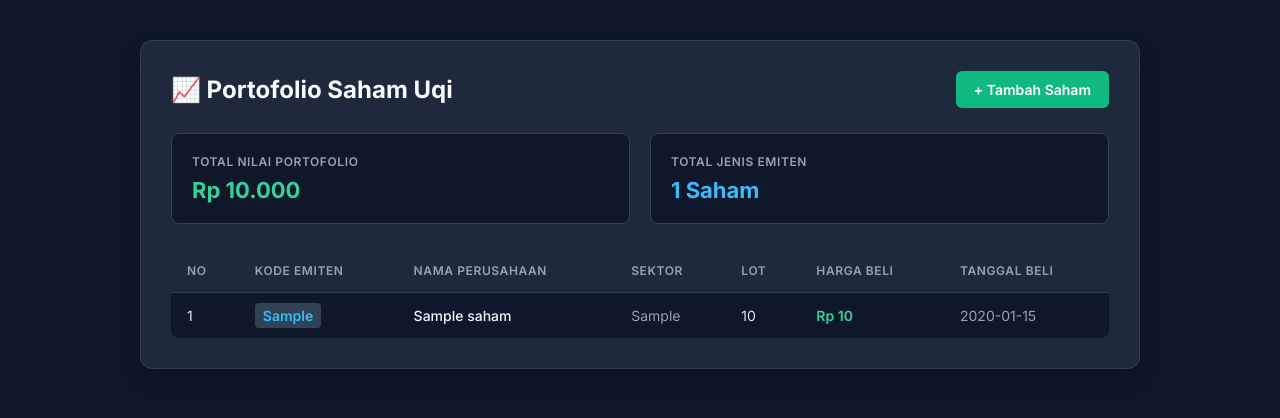
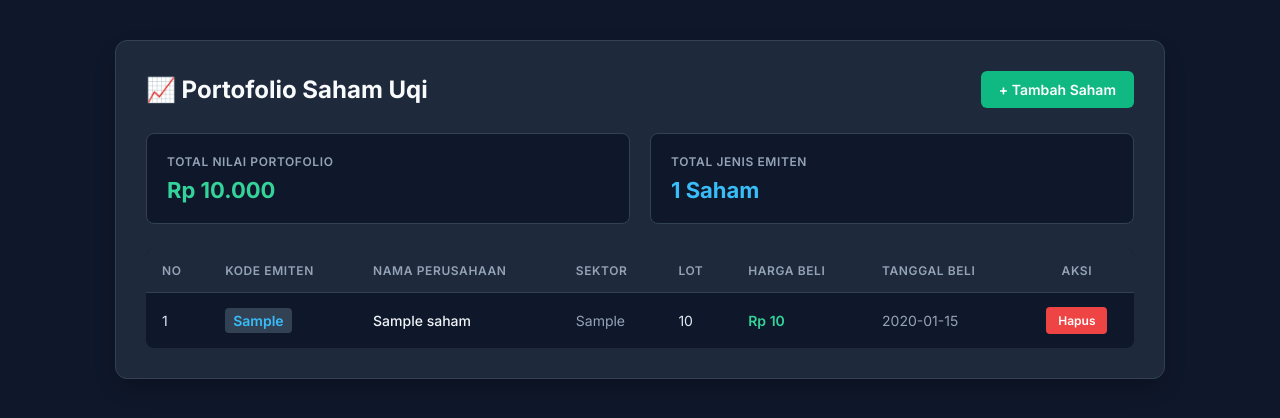
Before and after one commit to syauqi432/laravel-dari-nol-uqi, a Laravel app: page /saham in a window 1280 px wide. Shown: the top 418 px of the page. Run offline with Laravel 12, Linux system fonts and the light colour scheme; tables that the repository leaves empty hold one stand-in row (values such as "Sample post").

Commit message:
Selesai menambahkan fitur Hapus (Delete) dan Kotak Ringkasan Portofolio Saham

```diff
--- a/app/Http/Controllers/SahamController.php
+++ b/app/Http/Controllers/SahamController.php
@@ -7,24 +7,28 @@ use App\Models\Saham;
 
 class SahamController extends Controller
 {
-    // Menampilkan data (Sudah ada)
+    // Menampilkan data dan total nilai investasi
     public function index()
     {
         $sahams = Saham::all();
 
         // Hitung total nilai investasi (Jumlah Lot * 100 * Harga Beli)
         $totalInvestasi = 0;
-    foreach($sahams as $saham) {
-        $totalInvestasi += $saham->jumlah_lot * 100 * $saham->harga_beli;
+        foreach($sahams as $saham) {$totalInvestasi += $saham->jumlah_lot * 100 * $saham->harga_beli;
         }
 
         return view('saham', compact('sahams', 'totalInvestasi'));
     }
 
-    // [BARU] Menyimpan data inputan ke database
+    // Menampilkan form tambah saham
+    public function create()
+    {
+        return view('tambah-saham');
+    }
+
+    // Menyimpan data inputan ke database
     public function store(Request $request)
     {
-        // Validasi data yang diinput
         $request->validate([
             'kode_emiten' => 'required',
             'nama_perusahaan' => 'required',
@@ -34,10 +38,16 @@ class SahamController extends Controller
             'tanggal_beli' => 'required|date',
         ]);
 
-        // Masukkan data ke database
         Saham::create($request->all());
 
-        // Arahkan kembali ke halaman tabel saham
+        return redirect('/saham');
+    }
+
+    // Menghapus data saham dari database
+    public function destroy($id)
+    {
+        $saham = Saham::findOrFail($id);$saham->delete();
+
         return redirect('/saham');
     }
 }
--- a/resources/views/saham.blade.php
+++ b/resources/views/saham.blade.php
@@ -8,7 +8,7 @@
     <style>
         * { box-sizing: border-box; margin: 0; padding: 0; font-family: 'Inter', sans-serif; }
         body { background-color: #0f172a; color: #e2e8f0; padding: 40px; }
-        .container { max-width: 1000px; margin: 0 auto; background: #1e293b; padding: 30px; border-radius: 12px; box-shadow: 0 10px 25px -5px rgba(0, 0, 0, 0.3); border: 1px solid #334155; }
+        .container { max-width: 1050px; margin: 0 auto; background: #1e293b; padding: 30px; border-radius: 12px; box-shadow: 0 10px 25px -5px rgba(0, 0, 0, 0.3); border: 1px solid #334155; }
         .header { display: flex; justify-content: space-between; align-items: center; margin-bottom: 25px; }
         h2 { color: #f8fafc; font-size: 24px; font-weight: 700; }
         .btn-tambah { background-color: #10b981; color: white; padding: 10px 18px; border-radius: 6px; text-decoration: none; font-weight: 600; font-size: 14px; transition: background 0.2s; }
@@ -27,6 +27,10 @@
         tr:hover { background-color: rgba(51, 65, 85, 0.4); }
         .badge { background-color: #334155; color: #38bdf8; padding: 4px 8px; border-radius: 4px; font-weight: 600; }
         .profit { color: #34d399; font-weight: 600; }
+
+        /* Tombol Aksi Hapus */
+        .btn-hapus { background-color: #ef4444; color: white; border: none; padding: 6px 12px; border-radius: 4px; cursor: pointer; font-size: 12px; font-weight: 600; transition: background 0.2s; }
+        .btn-hapus:hover { background-color: #dc2626; }
     </style>
 </head>
 <body>
@@ -59,6 +63,7 @@
                     <th>Lot</th>
                     <th>Harga Beli</th>
                     <th>Tanggal Beli</th>
+                    <th style="text-align: center;">Aksi</th>
                 </tr>
             </thead>
             <tbody>
@@ -71,6 +76,13 @@
                     <td>{{ $saham->jumlah_lot }}</td>
                     <td class="profit">Rp {{ number_format($saham->harga_beli, 0, ',', '.') }}</td>
                     <td style="color: #94a3b8;">{{ $saham->tanggal_beli }}</td>
+                    <td style="text-align: center;">
+                        <form action="/saham/{{ $saham->id }}" method="POST" onsubmit="return confirm('Yakin ingin menghapus saham ini?');" style="display:inline;">
+                            @csrf
+                            @method('DELETE')
+                            <button type="submit" class="btn-hapus">Hapus</button>
+                        </form>
+                    </td>
                 </tr>
                 @endforeach
             </tbody>
--- a/routes/web.php
+++ b/routes/web.php
@@ -15,3 +15,6 @@ Route::get('/saham/tambah', [SahamController::class, 'create']);
 
 // [BARU] Route untuk menyimpan data dari form ke database
 Route::post('/saham', [SahamController::class, 'store']);
+
+// Route untuk menghapus data saham berdasarkan ID
+Route::delete('/saham/{id}', [SahamController::class, 'destroy']);
```
Lines whose indentation alone changed are shown as unchanged.
